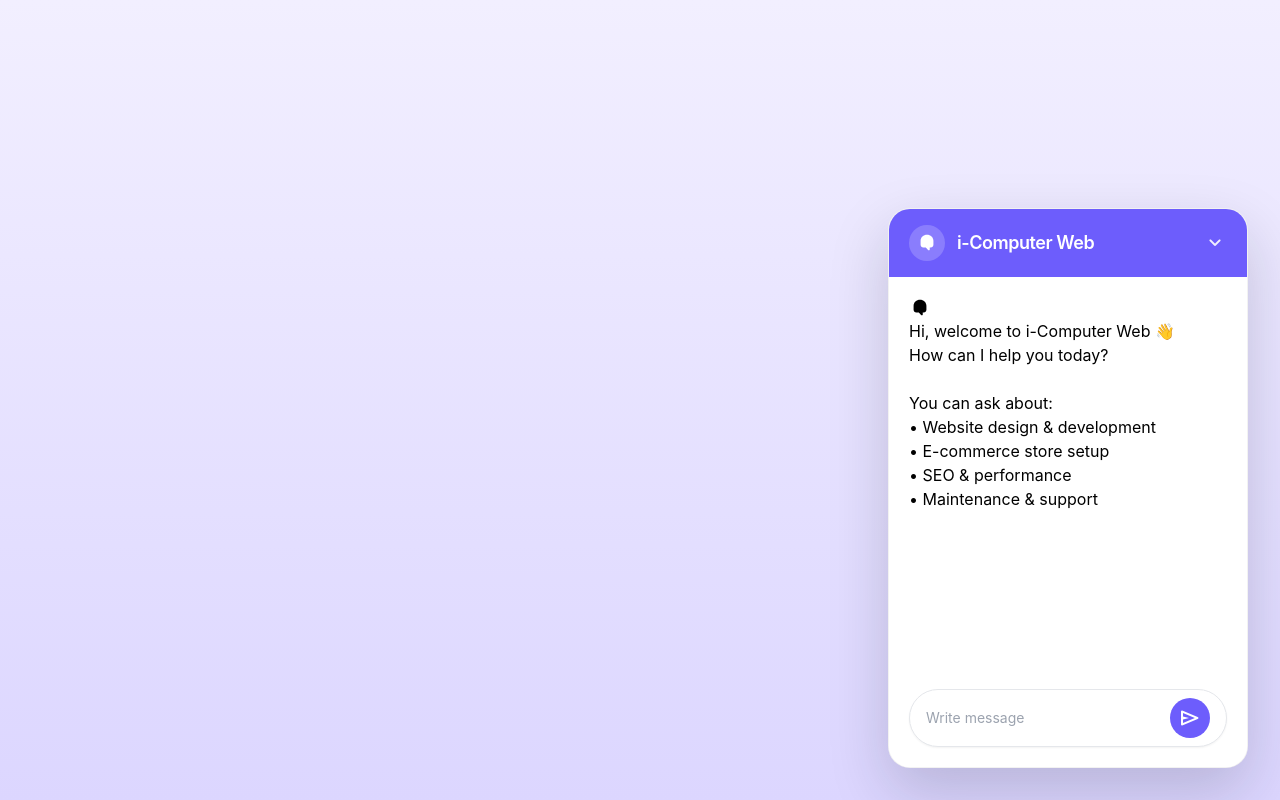
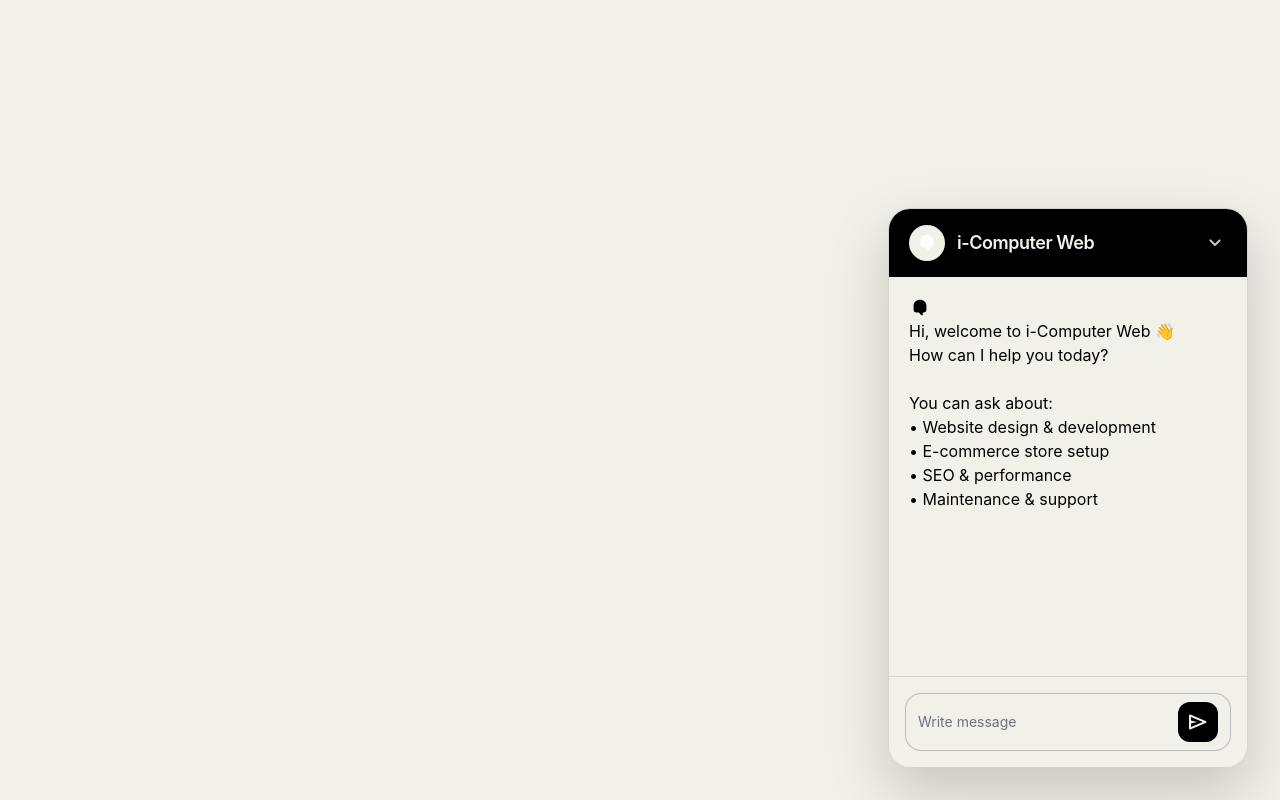
Before and after one commit to WMDTHARUSHIKA/i-computer-chatbot, a React (Vite) app: page / in a window 1280 px wide. Both pictures are taken after a click on the button "Open chatbot". Built offline with nearby package versions, Linux system fonts and the light colour scheme.

Commit message:
change colour

```diff
--- a/src/index.css
+++ b/src/index.css
@@ -20,7 +20,7 @@
     font-family: "Inter", sans-serif;
 
     /* Normal (non-embed) background */
-    background: linear-gradient(180deg, #f2efff 0%, #dcd6ff 100%);
+    background: #f1f0e9;
   }
 
   /* ✅ When loaded inside iframe as ?embed=1 */
@@ -38,21 +38,29 @@
 
   /* Launcher button */
   .chatbot-launcher {
-    @apply w-12 h-12 rounded-full bg-[#6d5dfc] text-white
-           shadow-[0_18px_40px_rgba(17,24,39,0.22)]
-           flex items-center justify-center hover:bg-[#5b4cd1] transition-colors;
+    @apply w-12 h-12 rounded-full flex items-center justify-center transition-colors;
+    background: #000000;
+    color: #f1f0e9;
+    box-shadow: 0 18px 40px rgba(0, 0, 0, 0.22);
+  }
+  .chatbot-launcher:hover {
+    background: #111111;
   }
 
   /* Popup card */
   .chatbot-popup {
-    @apply w-[360px] h-[560px] bg-white rounded-[22px] overflow-hidden
-           shadow-[0_24px_60px_rgba(17,24,39,0.18)]
-           flex flex-col border border-black/5;
+    @apply w-[360px] h-[560px] overflow-hidden flex flex-col border;
+    background: #f1f0e9;
+    border-color: rgba(0, 0, 0, 0.12);
+    border-radius: 22px;
+    box-shadow: 0 24px 60px rgba(0, 0, 0, 0.18);
   }
 
   /* Header */
   .chat-header {
-    @apply bg-[#6d5dfc] text-white px-5 py-4 flex items-center justify-between;
+    @apply px-5 py-4 flex items-center justify-between;
+    background: #000000;
+    color: #f1f0e9;
   }
 
   .header-info {
@@ -60,7 +68,10 @@
   }
 
   .header-icon-container {
-    @apply w-9 h-9 rounded-full bg-white/20 flex items-center justify-center;
+    @apply w-9 h-9 rounded-full flex items-center justify-center border;
+    background: #f1f0e9;
+    border-color: rgba(241, 240, 233, 0.35);
+    color: #000000;
   }
 
   .logo-text {
@@ -68,21 +79,26 @@
   }
 
   .header-arrow {
-    @apply text-white/90 hover:text-white transition-colors;
+    @apply transition-colors;
+    color: rgba(241, 240, 233, 0.85);
+  }
+  .header-arrow:hover {
+    color: #f1f0e9;
   }
 
   /* Body */
   .chatbot-body {
-    @apply flex-1 overflow-y-auto px-5 py-5 space-y-5 bg-white;
+    @apply flex-1 overflow-y-auto px-5 py-5 space-y-5;
+    background: #f1f0e9;
   }
 
   .chatbot-body::-webkit-scrollbar {
     width: 10px;
   }
   .chatbot-body::-webkit-scrollbar-thumb {
-    background: rgba(109, 93, 252, 0.22);
+    background: rgba(0, 0, 0, 0.18);
     border-radius: 999px;
-    border: 3px solid #fff;
+    border: 3px solid #f1f0e9;
   }
 
   .message {
@@ -98,7 +114,9 @@
   }
 
   .bot-icon-wrapper {
-    @apply w-9 h-9 rounded-full bg-[#6d5dfc] flex items-center justify-center flex-shrink-0;
+    @apply w-9 h-9 rounded-full flex items-center justify-center flex-shrink-0;
+    background: #000000;
+    color: #f1f0e9;
   }
 
   .message-text-container {
@@ -106,42 +124,59 @@
   }
 
   .message-text {
-    @apply px-4 py-3 text-[13px] leading-relaxed;
+    @apply px-4 py-3 text-[13px] leading-relaxed border;
+    border-radius: 16px;
+    border-color: rgba(0, 0, 0, 0.12);
   }
 
   /* Bot bubble */
   .bot-message .message-text {
-    @apply bg-[#f3f1ff] text-gray-800 rounded-[16px] rounded-bl-[6px];
+    background: rgba(255, 255, 255, 0.6);
+    color: #000000;
+    border-bottom-left-radius: 6px;
   }
 
   /* User bubble */
   .user-message .message-text {
-    @apply bg-[#6d5dfc] text-white rounded-[16px] rounded-br-[6px];
+    background: #000000;
+    color: #f1f0e9;
+    border-color: rgba(0, 0, 0, 0.22);
+    border-bottom-right-radius: 6px;
   }
 
-  /* Error state (if you add chat.isError) */
+  /* Error state */
   .error .message-text {
-    @apply bg-red-50 text-red-700 border border-red-200;
+    background: #fff1f1;
+    color: #b00020;
+    border-color: rgba(176, 0, 32, 0.25);
   }
 
   /* Footer */
   .chat-footer {
-    @apply p-5 bg-white;
+    @apply p-4 border-t shrink-0;
+    background: #f1f0e9;
+    border-color: rgba(0, 0, 0, 0.12);
   }
 
   .chat-form {
-    @apply flex items-center bg-white rounded-full border border-gray-200
-           px-4 py-2 shadow-sm;
+    @apply w-full flex items-center gap-2 rounded-2xl px-3 py-2 border;
+    background: #f1f0e9;
+    border-color: rgba(0, 0, 0, 0.22);
   }
 
   .message-input {
-    @apply flex-1 bg-transparent outline-none border-none text-sm text-gray-700 placeholder-gray-400;
+    @apply flex-1 bg-transparent outline-none border-none text-sm placeholder-gray-500;
+    color: #000000;
     min-width: 0;
   }
 
   .send-btn {
-    @apply w-10 h-10 rounded-full bg-[#6d5dfc] text-white flex items-center justify-center
-           ml-3 hover:bg-[#5b4cd1] transition-colors;
+    @apply w-10 h-10 rounded-xl flex items-center justify-center flex-shrink-0 transition-colors;
+    background: #000000;
+    color: #f1f0e9;
+  }
+  .send-btn:hover {
+    background: #111111;
   }
 
   .send-btn:disabled {
```
